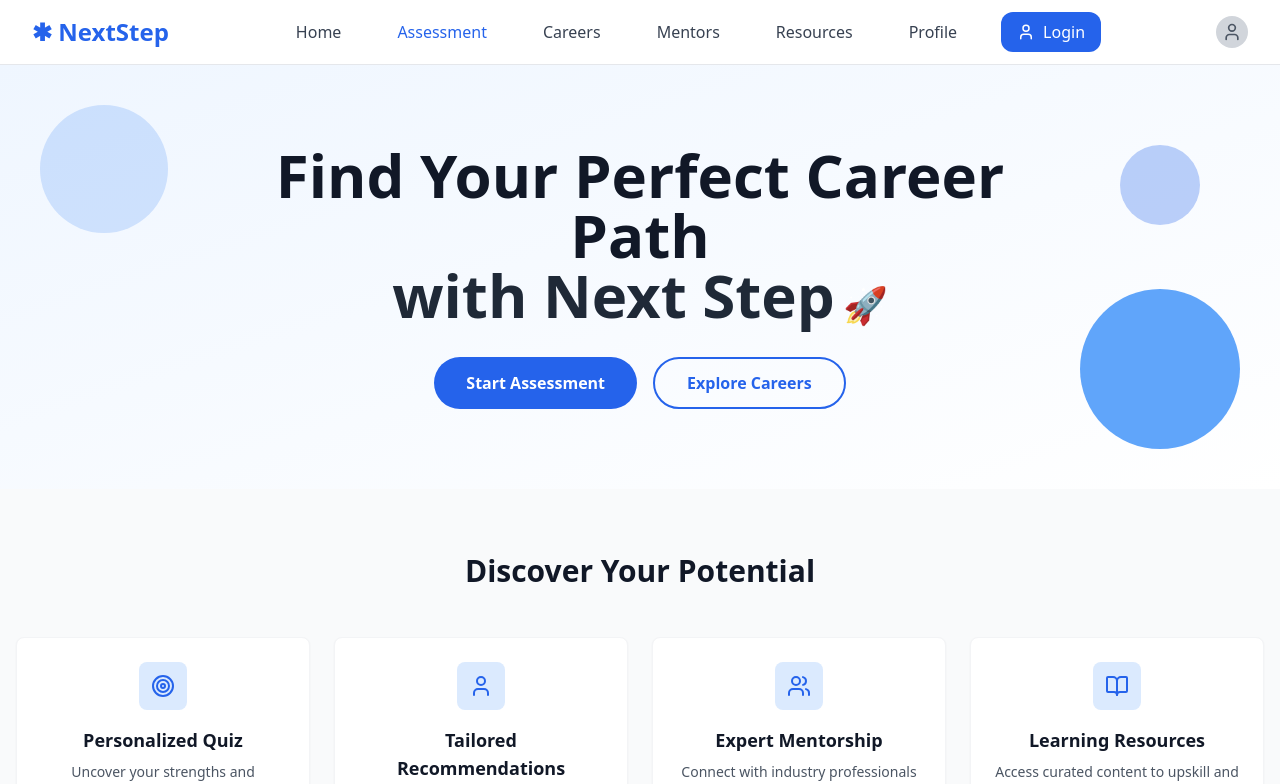
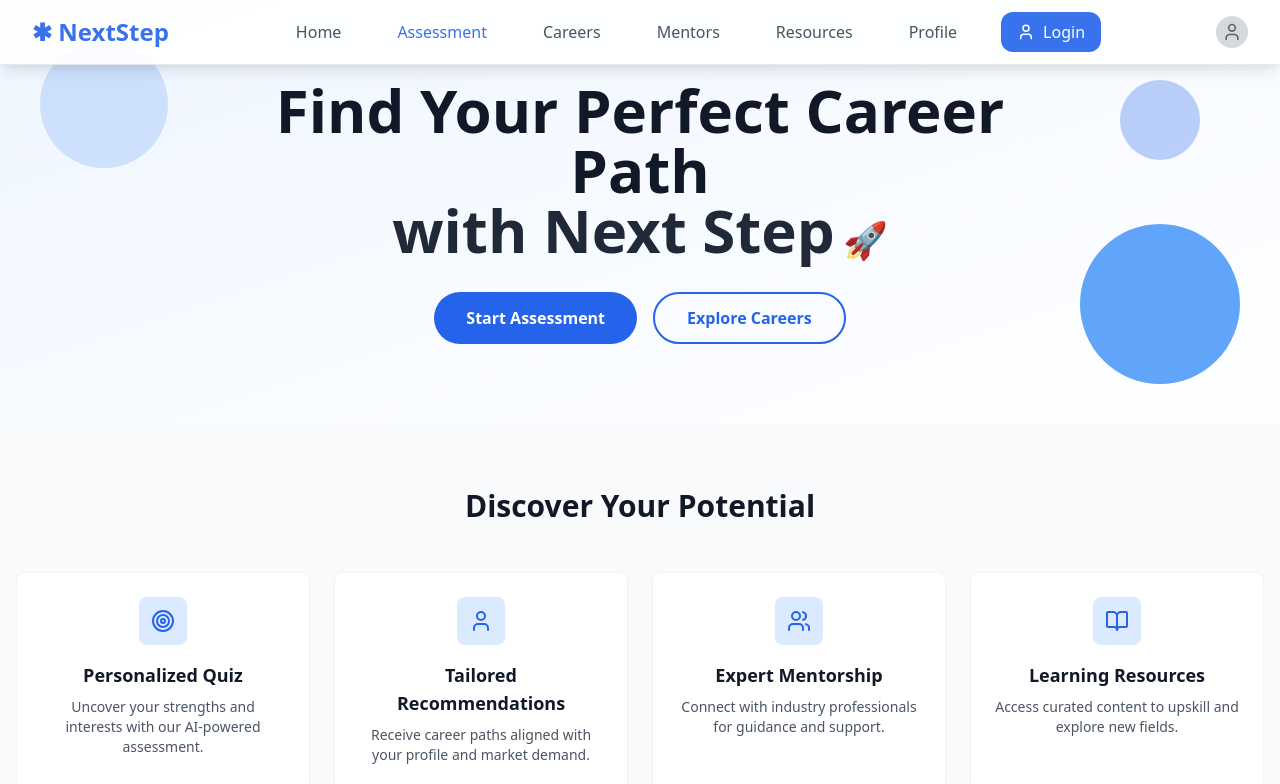
Before and after one commit to CodeMosaic7/Next-Step, a React (Vite) app in the folder frontend/: page / in a window 1280 px wide. Shown: the top 784 px of the page. Built offline with nearby package versions, Linux system fonts and the light colour scheme.

Commit message:
refactor: Update header styling for improved visibility and fix import order in Chatbot component

```diff
--- a/frontend/src/components/Header.jsx
+++ b/frontend/src/components/Header.jsx
@@ -6,7 +6,7 @@ const Header = () => {
   }
   return (
 
-      <header className="bg-white shadow-sm border-b">
+      <header className="bg-white shadow-lg border-b fixed w-full z-10 opacity-90">
         <div className="max-w-7xl mx-auto px-4 sm:px-6 lg:px-8">
           <div className="flex justify-between items-center h-16">
             {/* Logo */}
--- a/frontend/src/pages/Chatbot.jsx
+++ b/frontend/src/pages/Chatbot.jsx
@@ -1,7 +1,7 @@
+import axios from "axios";
 import { useState, useEffect, useRef } from 'react';
 import { Send, Facebook, Twitter, Instagram, Linkedin, Youtube, Bot, User, Loader } from 'lucide-react';
-import { auth } from "../firebase";
-import axios from "axios";
+
 import Header from "../components/Header.jsx"
 import Footer from '../components/Footer.jsx';
 
```
Also changed, not shown: 1 other file (tests, documents, lock files or other folders).
